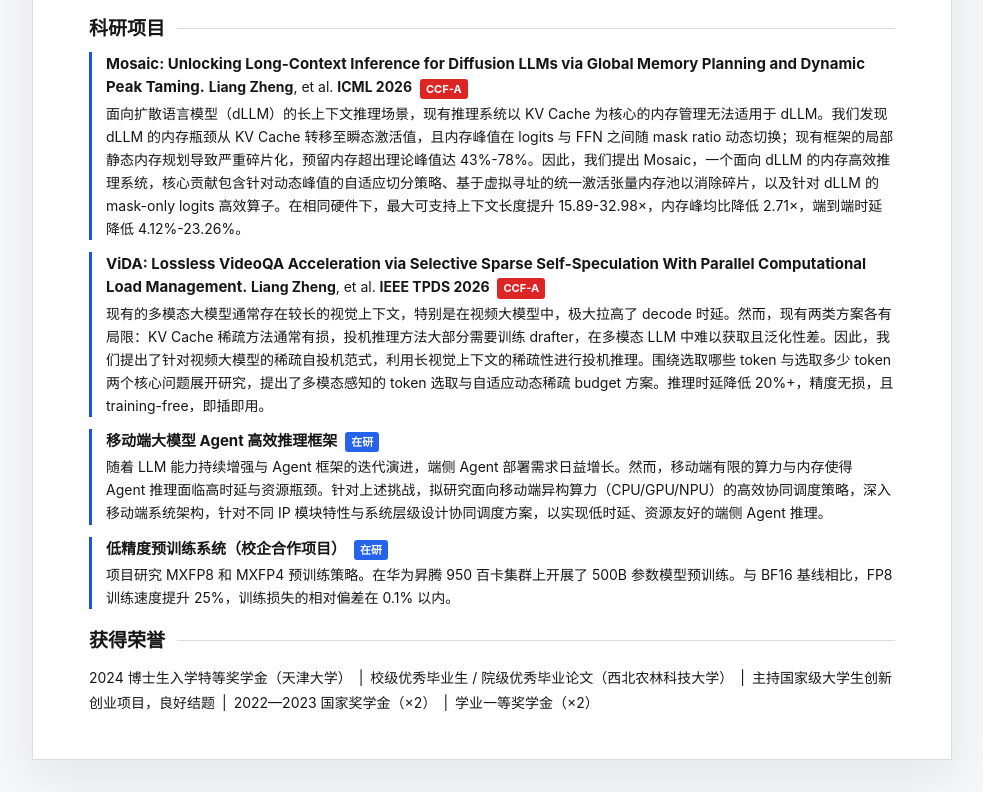
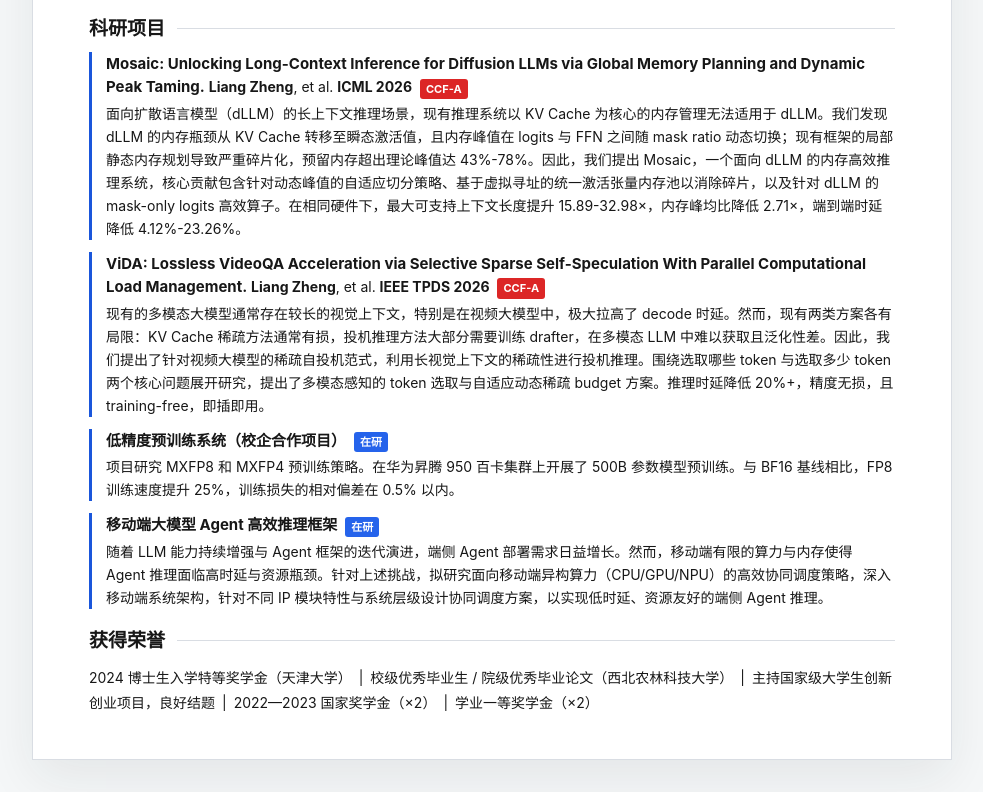
Before and after one commit to hb-jw/hb-jw.github.io, a plain HTML site: page index.html in a window 1280 px wide. Shown: the part 564-1356 px from the top of the page, without its empty margins (148-1131 px from the left). Drawn offline with Linux system fonts and the light colour scheme.

Commit message:
Reorder pre-training project and correct loss deviation to 0.5%

```diff
--- a/index.html
+++ b/index.html
@@ -65,12 +65,12 @@
 				<span class="pub-desc" data-zh="现有的多模态大模型通常存在较长的视觉上下文，特别是在视频大模型中，极大拉高了 decode 时延。然而，现有两类方案各有局限：KV Cache 稀疏方法通常有损，投机推理方法大部分需要训练 drafter，在多模态 LLM 中难以获取且泛化性差。因此，我们提出了针对视频大模型的稀疏自投机范式，利用长视觉上下文的稀疏性进行投机推理。围绕选取哪些 token 与选取多少 token 两个核心问题展开研究，提出了多模态感知的 token 选取与自适应动态稀疏 budget 方案。推理时延降低 20%+，精度无损，且 training-free，即插即用。" data-en="Multimodal LLMs with long visual contexts, especially video LLMs, suffer from high decode latency. Existing two lines of approaches each have limitations: KV-Cache sparsity methods are typically lossy, while speculative decoding methods mostly require training a drafter, which is hard to obtain for multimodal LLMs and lacks generalizability. We propose a sparse self-speculation paradigm for video LLMs, leveraging the sparsity of long visual contexts for speculative inference. We investigate two core questions — which tokens to select and how many to retain — proposing multimodal-aware token selection and adaptive dynamic sparse budget schemes. Achieves 20%+ latency reduction with lossless accuracy, training-free and plug-and-play.">现有的多模态大模型通常存在较长的视觉上下文，特别是在视频大模型中，极大拉高了 decode 时延。然而，现有两类方案各有局限：KV Cache 稀疏方法通常有损，投机推理方法大部分需要训练 drafter，在多模态 LLM 中难以获取且泛化性差。因此，我们提出了针对视频大模型的稀疏自投机范式，利用长视觉上下文的稀疏性进行投机推理。围绕选取哪些 token 与选取多少 token 两个核心问题展开研究，提出了多模态感知的 token 选取与自适应动态稀疏 budget 方案。推理时延降低 20%+，精度无损，且 training-free，即插即用。</span>
 			</div>
 			<div class="publication">
+				<span><strong data-zh="低精度预训练系统（校企合作项目）" data-en="Low-Precision Pre-training System (University–Industry Collaboration)">低精度预训练系统（校企合作项目）</strong> <span class="pub-badge pub-badge-ongoing" data-zh="在研" data-en="Ongoing">在研</span></span>
+				<span class="pub-desc" data-zh="项目研究 MXFP8 和 MXFP4 预训练策略。在华为昇腾 950 百卡集群上开展了 500B 参数模型预训练。与 BF16 基线相比，FP8 训练速度提升 25%，训练损失的相对偏差在 0.5% 以内。" data-en="This project investigates pre-training strategies for MXFP8 and MXFP4. We ran pre-training experiments with a 500B-parameter model on a cluster of roughly 100 Huawei Ascend 950 accelerators. FP8 training was 25% faster than the BF16 baseline, with a relative difference in training loss of at most 0.5%.">项目研究 MXFP8 和 MXFP4 预训练策略。在华为昇腾 950 百卡集群上开展了 500B 参数模型预训练。与 BF16 基线相比，FP8 训练速度提升 25%，训练损失的相对偏差在 0.5% 以内。</span>
+			</div>
+			<div class="publication">
 				<span><strong data-zh="移动端大模型 Agent 高效推理框架" data-en="Efficient On-device LLM Agent Inference Framework">移动端大模型 Agent 高效推理框架</strong> <span class="pub-badge pub-badge-ongoing" data-zh="在研" data-en="Ongoing">在研</span></span>
 				<span class="pub-desc" data-zh="随着 LLM 能力持续增强与 Agent 框架的迭代演进，端侧 Agent 部署需求日益增长。然而，移动端有限的算力与内存使得 Agent 推理面临高时延与资源瓶颈。针对上述挑战，拟研究面向移动端异构算力（CPU/GPU/NPU）的高效协同调度策略，深入移动端系统架构，针对不同 IP 模块特性与系统层级设计协同调度方案，以实现低时延、资源友好的端侧 Agent 推理。" data-en="As LLM capabilities continue to advance and Agent frameworks evolve, the demand for on-device agent deployment is growing rapidly. However, limited compute and memory on mobile platforms lead to high latency and resource bottlenecks for agent inference. To address these challenges, this project investigates efficient heterogeneous co-scheduling strategies across mobile CPU/GPU/NPU, delving into mobile system architecture and designing co-scheduling schemes tailored to the characteristics of different IP modules and system layers to enable low-latency, resource-friendly on-device agent inference.">随着 LLM 能力持续增强与 Agent 框架的迭代演进，端侧 Agent 部署需求日益增长。然而，移动端有限的算力与内存使得 Agent 推理面临高时延与资源瓶颈。针对上述挑战，拟研究面向移动端异构算力（CPU/GPU/NPU）的高效协同调度策略，深入移动端系统架构，针对不同 IP 模块特性与系统层级设计协同调度方案，以实现低时延、资源友好的端侧 Agent 推理。</span>
-			</div>
-			<div class="publication">
-				<span><strong data-zh="低精度预训练系统（校企合作项目）" data-en="Low-Precision Pre-training System (University–Industry Collaboration)">低精度预训练系统（校企合作项目）</strong> <span class="pub-badge pub-badge-ongoing" data-zh="在研" data-en="Ongoing">在研</span></span>
-				<span class="pub-desc" data-zh="项目研究 MXFP8 和 MXFP4 预训练策略。在华为昇腾 950 百卡集群上开展了 500B 参数模型预训练。与 BF16 基线相比，FP8 训练速度提升 25%，训练损失的相对偏差在 0.1% 以内。" data-en="This project investigates pre-training strategies for MXFP8 and MXFP4. We ran pre-training experiments with a 500B-parameter model on a cluster of roughly 100 Huawei Ascend 950 accelerators. FP8 training was 25% faster than the BF16 baseline, with a relative difference in training loss of at most 0.1%.">项目研究 MXFP8 和 MXFP4 预训练策略。在华为昇腾 950 百卡集群上开展了 500B 参数模型预训练。与 BF16 基线相比，FP8 训练速度提升 25%，训练损失的相对偏差在 0.1% 以内。</span>
 			</div>
 		</section>
 
```
Also changed, not shown: 2 other files.
